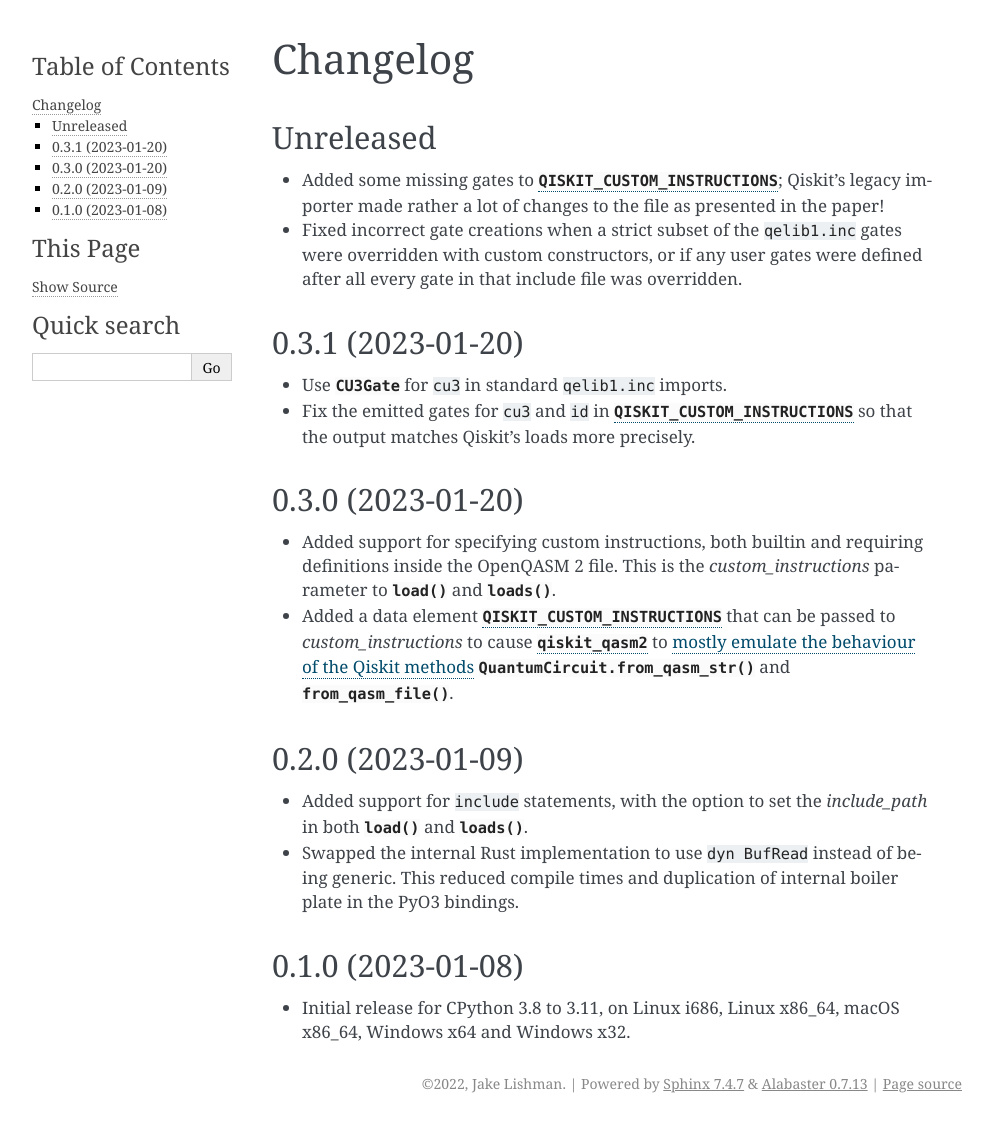
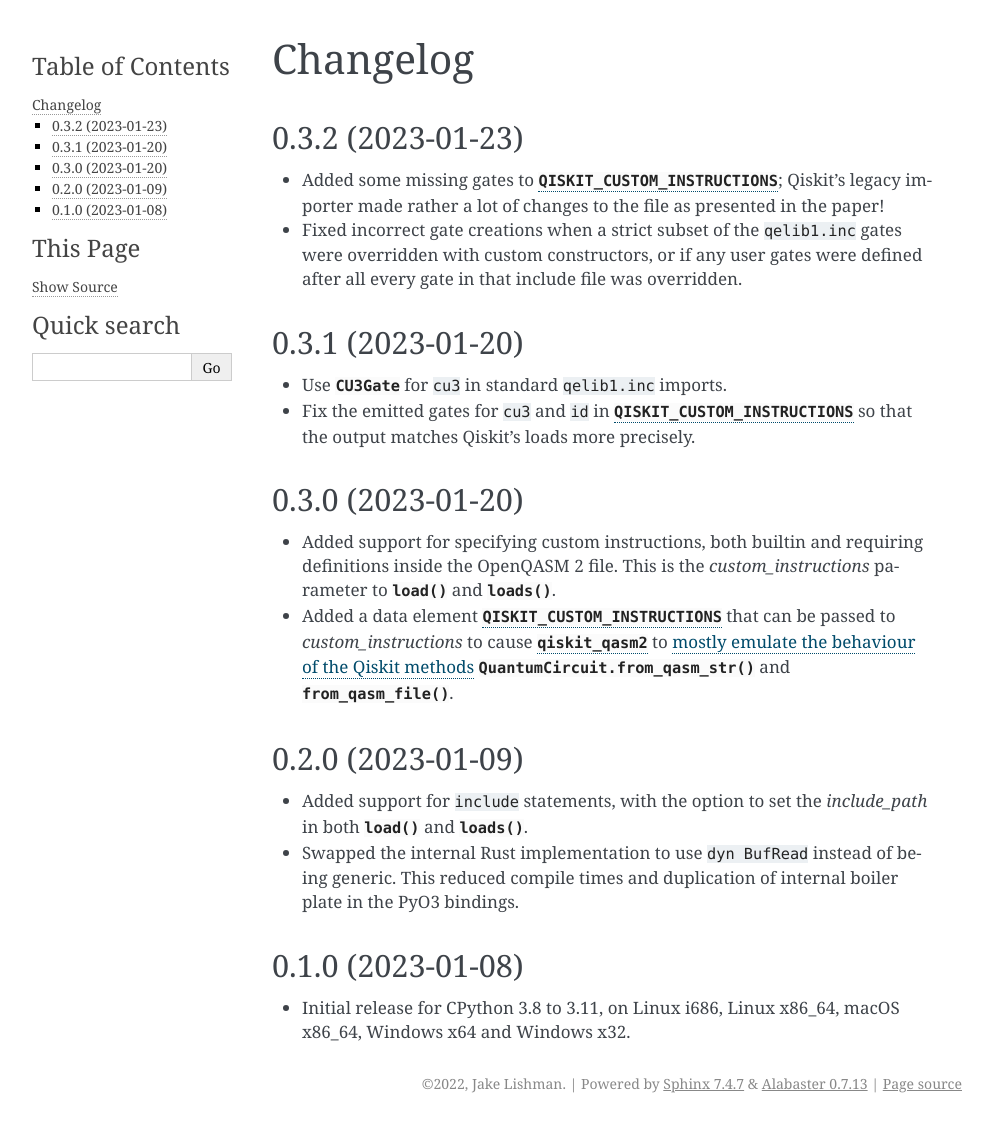
Before and after one commit to jakelishman/qiskit-qasm2, a Sphinx documentation site: the page built from docs/changelog.rst, in a window 1280 px wide. Shown: the whole page, without its empty margins (148-1141 px from the left). Built offline with Sphinx 7.4.7, drawn with Linux system fonts in a browser that asks for light colours; the version number is read from the project's files by our own code.

Commit message:
Bump version numbers for 0.3.2

```diff
--- a/Cargo.toml
+++ b/Cargo.toml
@@ -1,6 +1,6 @@
 [package]
 name = "qiskit-qasm2"
-version = "0.3.1"
+version = "0.3.2"
 edition = "2021"
 
 [lib]
--- a/docs/changelog.rst
+++ b/docs/changelog.rst
@@ -2,8 +2,8 @@
 Changelog
 =========
 
-Unreleased
-==========
+0.3.2 (2023-01-23)
+==================
 
 * Added some missing gates to :data:`.QISKIT_CUSTOM_INSTRUCTIONS`; Qiskit's legacy importer
   made rather a lot of changes to the file as presented in the paper!
```
Also changed, not shown: 2 other files.
